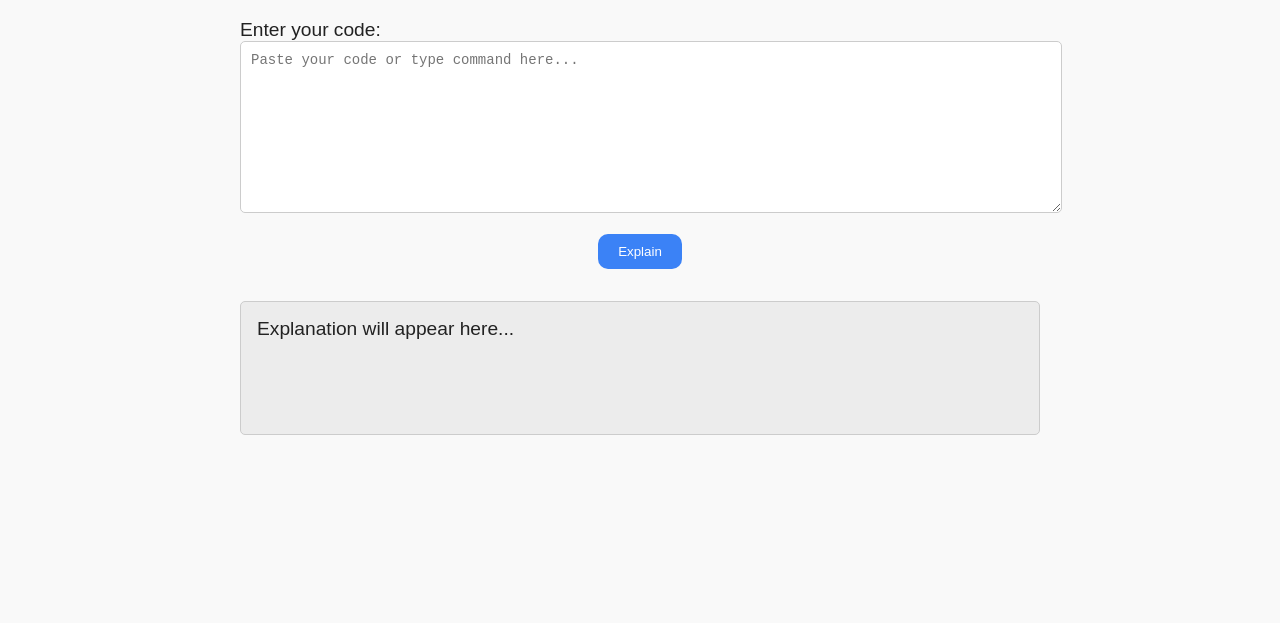
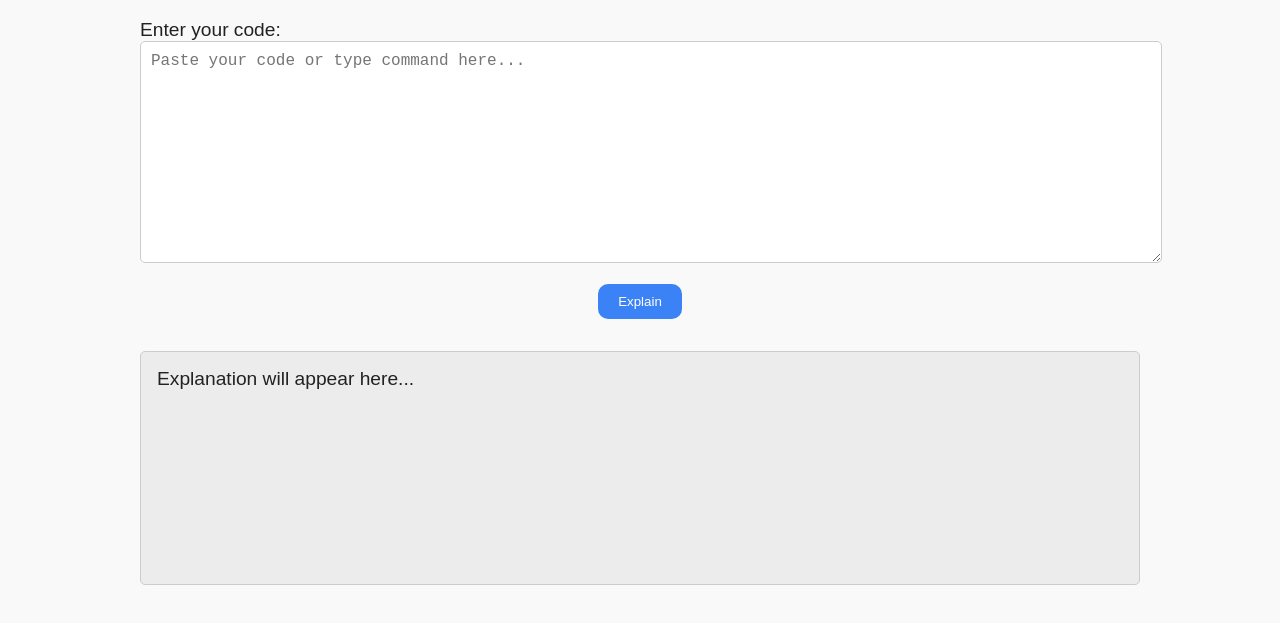
Before and after one commit to 4li3n60y/Code_X, a plain HTML site: page index.html in a window 1280 px wide. Shown: the part 317-940 px from the top of the page. Before the commit the page ends 800 px from the top, so only its background shows below. Drawn offline with Linux system fonts and the light colour scheme; no server answers.

Commit message:
Refactor CSS variables and styles for consistency

```diff
--- a/style.css
+++ b/style.css
@@ -42,16 +42,16 @@ header {
 }
 
 .container {
-  max-width: 800px;
+  max-width: 1000px;
   margin: 2rem auto;
   padding: 1rem;
 }
 
 textarea {
   width: 100%;
-  height: 150px;
+  min-height: 200px;
   padding: 10px;
-  font-size: 14px;
+  font-size: 1rem;
   border: 1px solid #ccc;
   border-radius: 5px;
   resize: vertical;
@@ -76,7 +76,7 @@ button:hover {
   padding: 1rem;
   border: 1px solid #ccc;
   border-radius: 5px;
-  min-height: 100px;
+  min-height: 200px;
   background: rgba(0,0,0,0.05);
 }
 
```
